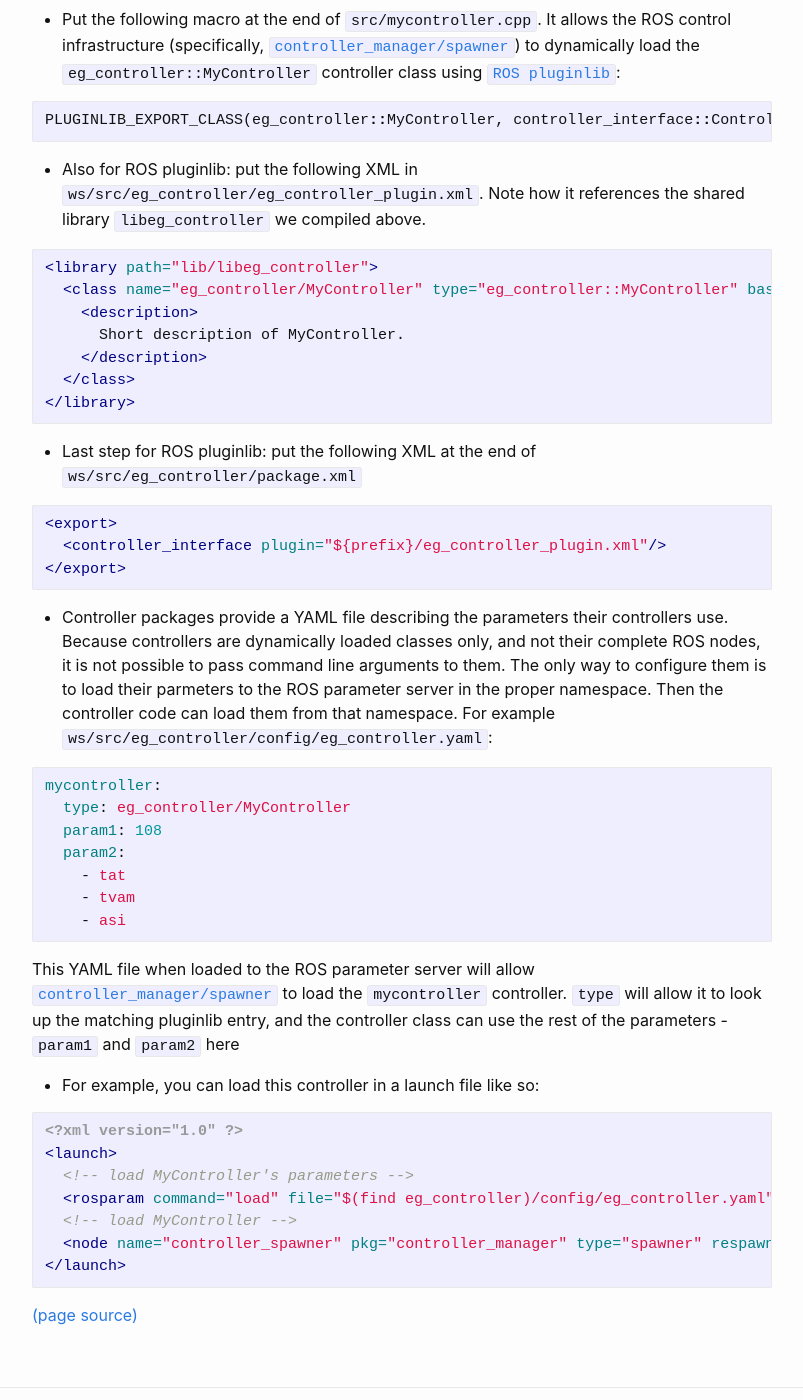
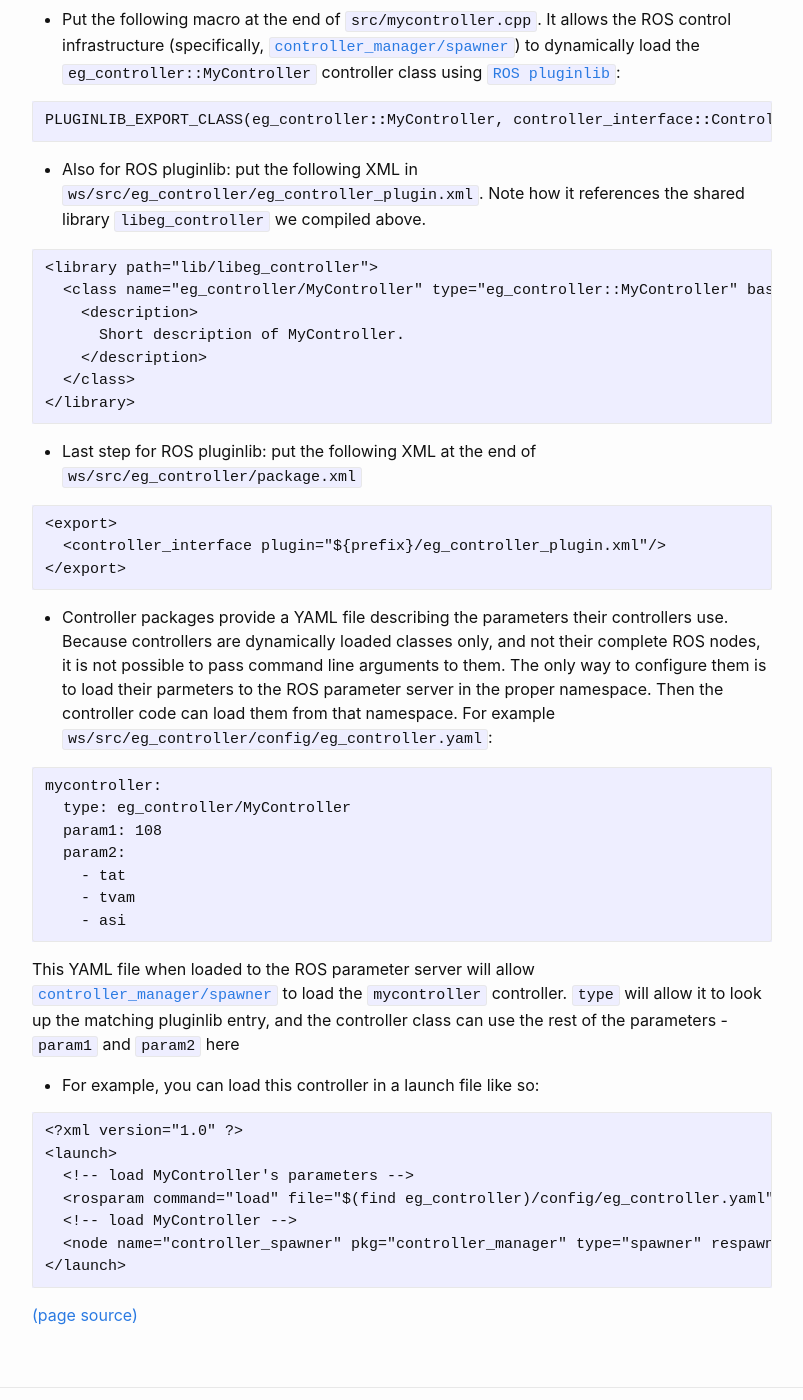
Before and after one commit to samarth-robo/blog, a Jekyll site: the page built from _posts/2022-01-24-ros_control.md, in a window 1280 px wide and 1400 px high, scrolled down 644 px. Shown: the whole window, without its empty margins (238-1041 px from the left). Built offline with Jekyll 4.4.1, drawn with Linux system fonts in a browser that asks for light colours; emoji names are drawn with the system emoji font; comment, search, counter and statistics services are not loaded.

Commit message:
Update 2022-01-24-ros_control.md

````diff
--- a/_posts/2022-01-24-ros_control.md
+++ b/_posts/2022-01-24-ros_control.md
@@ -39,7 +39,7 @@ PLUGINLIB_EXPORT_CLASS(eg_controller::MyController, controller_interface::Contro
 - Also for ROS pluginlib: put the following XML in `ws/src/eg_controller/eg_controller_plugin.xml`. Note how it references
 the shared library `libeg_controller` we compiled above.
 
-```xml
+```
 <library path="lib/libeg_controller">
   <class name="eg_controller/MyController" type="eg_controller::MyController" base_class_type="controller_interface::ControllerBase">
     <description>
@@ -51,7 +51,7 @@ the shared library `libeg_controller` we compiled above.
 
 - Last step for ROS pluginlib: put the following XML at the end of `ws/src/eg_controller/package.xml`
 
-```xml
+```
 <export>
   <controller_interface plugin="${prefix}/eg_controller_plugin.xml"/>
 </export>
@@ -62,7 +62,7 @@ dynamically loaded classes only, and not their complete ROS nodes, it is not pos
 The only way to configure them is to load their parmeters to the ROS parameter server in the proper namespace. Then the
 controller code can load them from that namespace. For example `ws/src/eg_controller/config/eg_controller.yaml`:
 
-```yaml
+```
 mycontroller:
   type: eg_controller/MyController
   param1: 108
@@ -78,7 +78,7 @@ parameters - `param1` and `param2` here
 
 - For example, you can load this controller in a launch file like so:
 
-```xml
+```
 <?xml version="1.0" ?>
 <launch>
   <!-- load MyController's parameters -->
````
